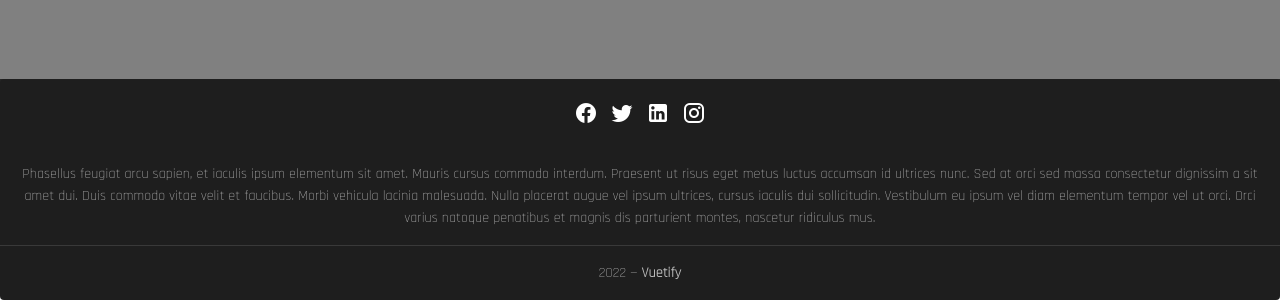
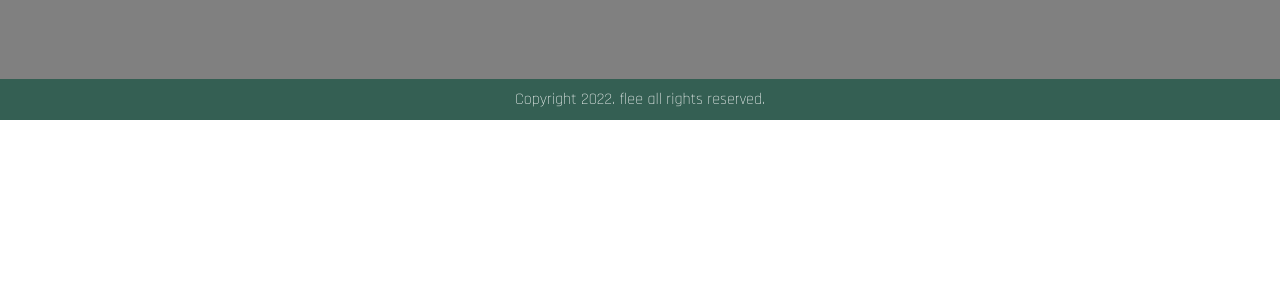
Before and after one commit to CodingIsOurLife/escapeRoom, a Vue app in the folder front/: page / in a window 1280 px wide. Shown: the part 1647-1947 px from the top of the page. After the commit the page ends 1767 px from the top, so only its background shows below. Built offline with nearby package versions, Linux system fonts and the light colour scheme.

Commit message:
chore: css변경

```diff
--- a/front/src/components/Map.vue
+++ b/front/src/components/Map.vue
@@ -2,12 +2,7 @@
   <div>
     <div id="map"></div>
     <div class="button-group">
-      <button @click="changeSize(0)">Hide</button>
-      <button @click="changeSize(400)">show</button>
       <button @click="displayMarker(markerPositions1)">marker set 1</button>
-      <button @click="displayMarker(markerPositions2)">marker set 2</button>
-      <button @click="displayMarker([])">marker set 3 (empty)</button>
-      <button @click="displayInfoWindow">infowindow</button>
     </div>
   </div>
 </template>
@@ -17,20 +12,8 @@ export default {
   name: "KakaoMap",
   data() {
     return {
-      markerPositions1: [
-        [33.452278, 126.567803],
-        [33.452671, 126.574792],
-        [33.451744, 126.572441],
-      ],
-      markerPositions2: [
-        [37.499590490909185, 127.0263723554437],
-        [37.499427948430814, 127.02794423197847],
-        [37.498553760499505, 127.02882598822454],
-        [37.497625593121384, 127.02935713582038],
-        [37.49629291770947, 127.02587362608637],
-        [37.49754540521486, 127.02546694890695],
-        [37.49646391248451, 127.02675574250912],
-      ],
+      markerPositions1: [[33.451744, 37.572441]],
+
       markers: [],
       infowindow: null,
     };
--- a/front/src/components/Myfooter.vue
+++ b/front/src/components/Myfooter.vue
@@ -1,47 +1,14 @@
 <template>
-  <v-footer dark padless class="back">
-    <v-card flat tile class="lighten-1 white--text text-center">
-      <v-card-text>
-        <v-btn v-for="icon in icons" :key="icon" class="mx-4 white--text" icon>
-          <v-icon size="24px">
-            {{ icon }}
-          </v-icon>
-        </v-btn>
-      </v-card-text>
-
-      <v-card-text class="white--text pt-0">
-        Phasellus feugiat arcu sapien, et iaculis ipsum elementum sit amet.
-        Mauris cursus commodo interdum. Praesent ut risus eget metus luctus
-        accumsan id ultrices nunc. Sed at orci sed massa consectetur dignissim a
-        sit amet dui. Duis commodo vitae velit et faucibus. Morbi vehicula
-        lacinia malesuada. Nulla placerat augue vel ipsum ultrices, cursus
-        iaculis dui sollicitudin. Vestibulum eu ipsum vel diam elementum tempor
-        vel ut orci. Orci varius natoque penatibus et magnis dis parturient
-        montes, nascetur ridiculus mus.
-      </v-card-text>
-
-      <v-divider></v-divider>
-
-      <v-card-text class="white--text">
-        {{ new Date().getFullYear() }} — <strong>Vuetify</strong>
-      </v-card-text>
-    </v-card>
-  </v-footer>
+  <footer class="footer">Copyright 2022. flee all rights reserved.</footer>
 </template>
-
 <script>
-export default {
-  data: () => ({
-    icons: ["mdi-facebook", "mdi-twitter", "mdi-linkedin", "mdi-instagram"],
-  }),
-};
+export default {};
 </script>
-
 <style>
-.back {
+.footer {
   background-color: #345f53;
   color: white;
   text-align: center;
-  height: 50px;
+  padding: 10px;
 }
 </style>
--- a/front/src/views/EscapeDetail.vue
+++ b/front/src/views/EscapeDetail.vue
@@ -3,15 +3,17 @@
     <v-card class="mx-auto" max-width="700">
       <div class="white--text align-end" height="200px">
         <Map />
-        <v-card-title>강남방탈출이름</v-card-title>
+        <v-card-title>넥스트 에디션 강남1호점</v-card-title>
       </div>
 
-      <v-card-subtitle class="pb-0"> 주소 : </v-card-subtitle>
+      <v-card-subtitle class="pb-0">
+        주소 : 서울 서초구 강남대로79길 59 B3층
+      </v-card-subtitle>
 
       <v-card-text class="text--primary">
-        <div>추천인원:</div>
+        <div>추천인원: 2-4</div>
 
-        <div>별점: 별별별별별</div>
+        <div>별점: ★★★★</div>
       </v-card-text>
 
       <Review />
```
